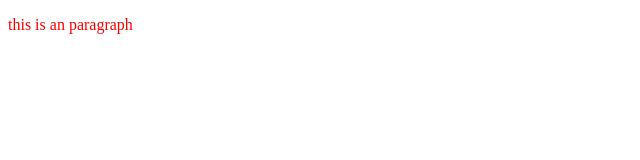
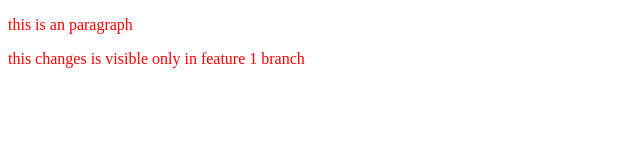
Before and after one commit to 9098Tarun/Delta-Demo, a plain HTML site: page index.html in a window 1280 px wide. Shown: the whole page, without its empty margins (0-640 px from the left). Drawn offline with Linux system fonts and the light colour scheme.

Commit message:
feature 1 added

```diff
--- a/index.html
+++ b/index.html
@@ -8,5 +8,6 @@
 </head>
 <body>
     <p>this is an paragraph</p>
+    <p>this changes is visible only in feature 1 branch</p>
 </body>
 </html>
```
